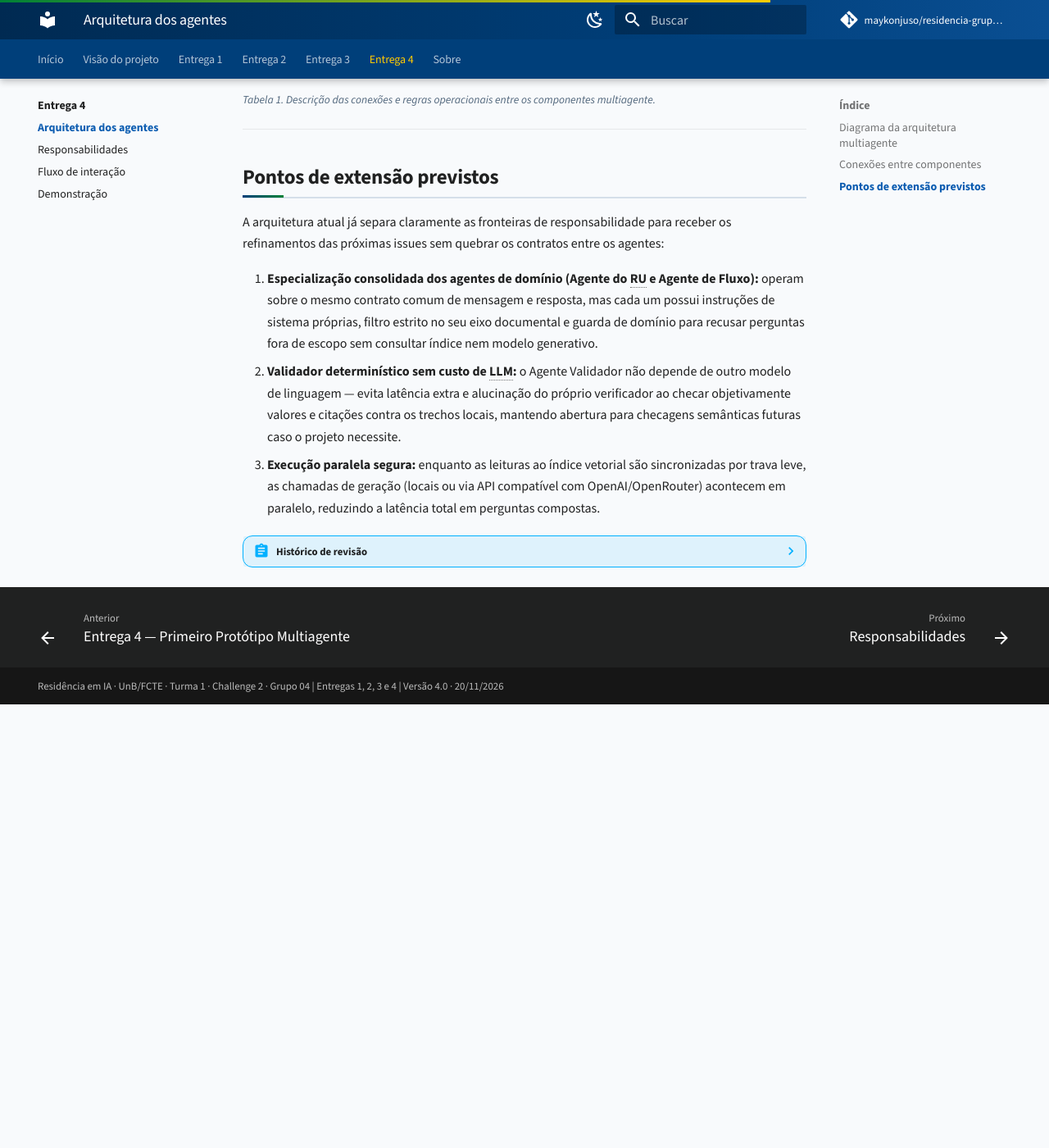
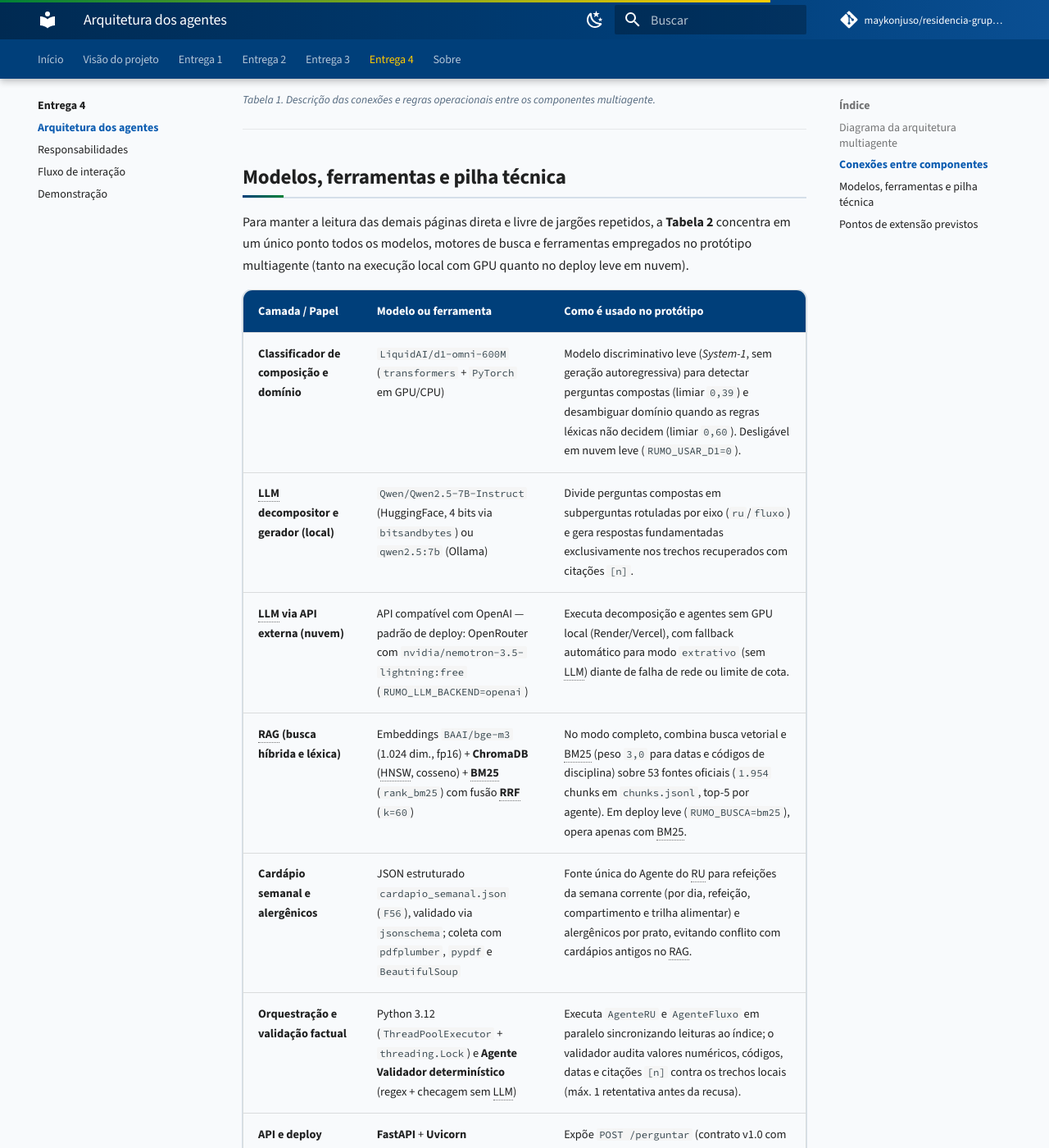
Before and after one commit to maykonjuso/residencia-grupo-4, an MkDocs documentation site: the page built from docs/entrega-4/arquitetura-agentes.md, in a window 1280 px wide and 1400 px high, scrolled down 2557 px. Shown: the whole window at 82% size. Built offline with MkDocs 1.6.1 and Material for MkDocs 9.7.7, drawn with Linux system fonts in a browser that asks for light colours; comment, search, counter and statistics services are not loaded; before the commit the page ends 3416 px from its top, so only the background shows below that; some of the changed text lies outside the part shown.

Commit message:
docs(entrega-4): consolida modelos, RAG e ferramentas na página de arquitetura

```diff
--- a/docs/entrega-4/arquitetura-agentes.md
+++ b/docs/entrega-4/arquitetura-agentes.md
@@ -62,6 +62,24 @@ A comunicação interna é coordenada pelo **Orquestrador** com um único ciclo
 
 ---
 
+## Modelos, ferramentas e pilha técnica
+
+Para manter a leitura das demais páginas direta e livre de jargões repetidos, a **Tabela 2** concentra em um único ponto todos os modelos, motores de busca e ferramentas empregados no protótipo multiagente (tanto na execução local com GPU quanto no deploy leve em nuvem).
+
+| Camada / Papel | Modelo ou ferramenta | Como é usado no protótipo |
+|---|---|---|
+| **Classificador de composição e domínio** | `LiquidAI/d1-omni-600M` (`transformers` + `PyTorch` em GPU/CPU) | Modelo discriminativo leve (*System-1*, sem geração autoregressiva) para detectar perguntas compostas (limiar `0,39`) e desambiguar domínio quando as regras léxicas não decidem (limiar `0,60`). Desligável em nuvem leve (`RUMO_USAR_D1=0`). |
+| **LLM decompositor e gerador (local)** | `Qwen/Qwen2.5-7B-Instruct` (HuggingFace, 4 bits via `bitsandbytes`) ou `qwen2.5:7b` (Ollama) | Divide perguntas compostas em subperguntas rotuladas por eixo (`ru`/`fluxo`) e gera respostas fundamentadas exclusivamente nos trechos recuperados com citações `[n]`. |
+| **LLM via API externa (nuvem)** | API compatível com OpenAI — padrão de deploy: OpenRouter com `nvidia/nemotron-3.5-lightning:free` (`RUMO_LLM_BACKEND=openai`) | Executa decomposição e agentes sem GPU local (Render/Vercel), com fallback automático para modo `extrativo` (sem LLM) diante de falha de rede ou limite de cota. |
+| **RAG (busca híbrida e léxica)** | Embeddings `BAAI/bge-m3` (1.024 dim., fp16) + **ChromaDB** (HNSW, cosseno) + **BM25** (`rank_bm25`) com fusão **RRF** (`k=60`) | No modo completo, combina busca vetorial e BM25 (peso `3,0` para datas e códigos de disciplina) sobre 53 fontes oficiais (`1.954` chunks em `chunks.jsonl`, top-5 por agente). Em deploy leve (`RUMO_BUSCA=bm25`), opera apenas com BM25. |
+| **Cardápio semanal e alergênicos** | JSON estruturado `cardapio_semanal.json` (`F56`), validado via `jsonschema`; coleta com `pdfplumber`, `pypdf` e `BeautifulSoup` | Fonte única do Agente do RU para refeições da semana corrente (por dia, refeição, compartimento e trilha alimentar) e alergênicos por prato, evitando conflito com cardápios antigos no RAG. |
+| **Orquestração e validação factual** | Python 3.12 (`ThreadPoolExecutor` + `threading.Lock`) e **Agente Validador determinístico** (regex + checagem sem LLM) | Executa `AgenteRU` e `AgenteFluxo` em paralelo sincronizando leituras ao índice; o validador audita valores numéricos, códigos, datas e citações `[n]` contra os trechos locais (máx. 1 retentativa antes da recusa). |
+| **API e deploy** | **FastAPI** + **Uvicorn** (`rag/rumo_rag/api.py`, `rag/api/index.py`), configurado para **Vercel** (`rag/vercel.json`) e **Render** (`render.yaml`) | Expõe `POST /perguntar` (contrato v1.0 com `trace` opcional) e `GET /saude` integrados ao `Orquestrador`, com suíte automatizada em `pytest`. |
+
+<p class="legenda">Tabela 2. Especificação consolidada de modelos, motores de recuperação e ferramentas utilizadas no protótipo multiagente.</p>
+
+---
+
 ## Pontos de extensão previstos
 
 A arquitetura atual já separa claramente as fronteiras de responsabilidade para receber os refinamentos das próximas issues sem quebrar os contratos entre os agentes:
@@ -77,3 +95,4 @@ A arquitetura atual já separa claramente as fronteiras de responsabilidade para
     | 1.1 | 16/11/2026 | @GabrielMacielBR | Alinhamento aos 4 agentes do escopo, legenda padronizada e marcação explícita das pendências `#41`–`#43` | @maykonjuso |
     | 1.2 | 16/11/2026 | @GabrielMacielBR | Reescrita descritiva em linguagem natural no diagrama e tabelas | @maykonjuso |
     | 1.3 | 18/11/2026 | @GabrielMacielBR | Atualização para contrato unificado (`#40`), guarda e prompts por agente (`#41`/`#42`) e validador determinístico com 1 retentativa (`#43`) | — |
+    | 1.4 | 20/11/2026 | @GabrielMacielBR | Inclusão da Tabela 2 consolidando modelos, RAG e ferramentas utilizadas em um único ponto | — |
```
Also changed, not shown: docs/entrega-4/index.md (+2 -1 lines).
